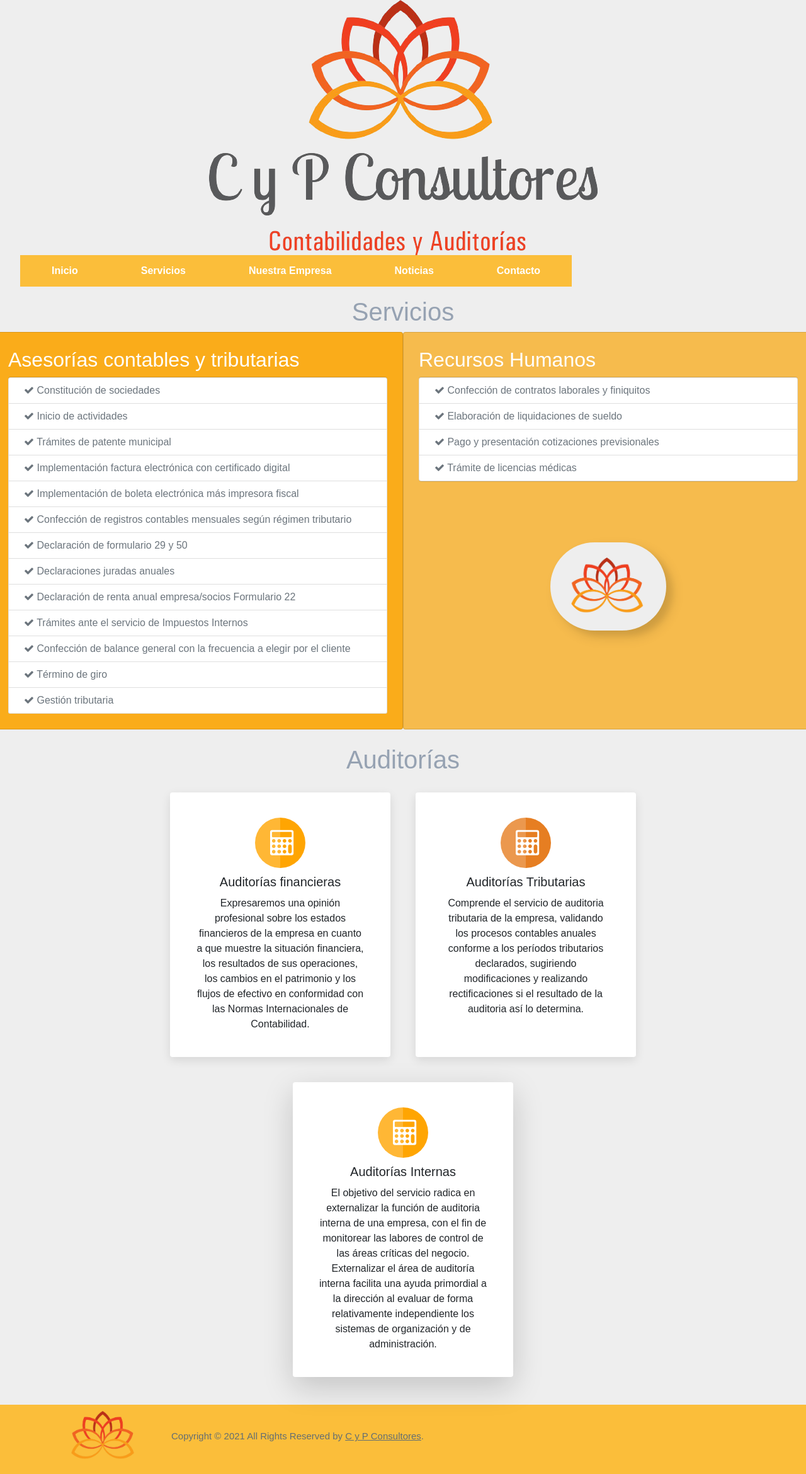
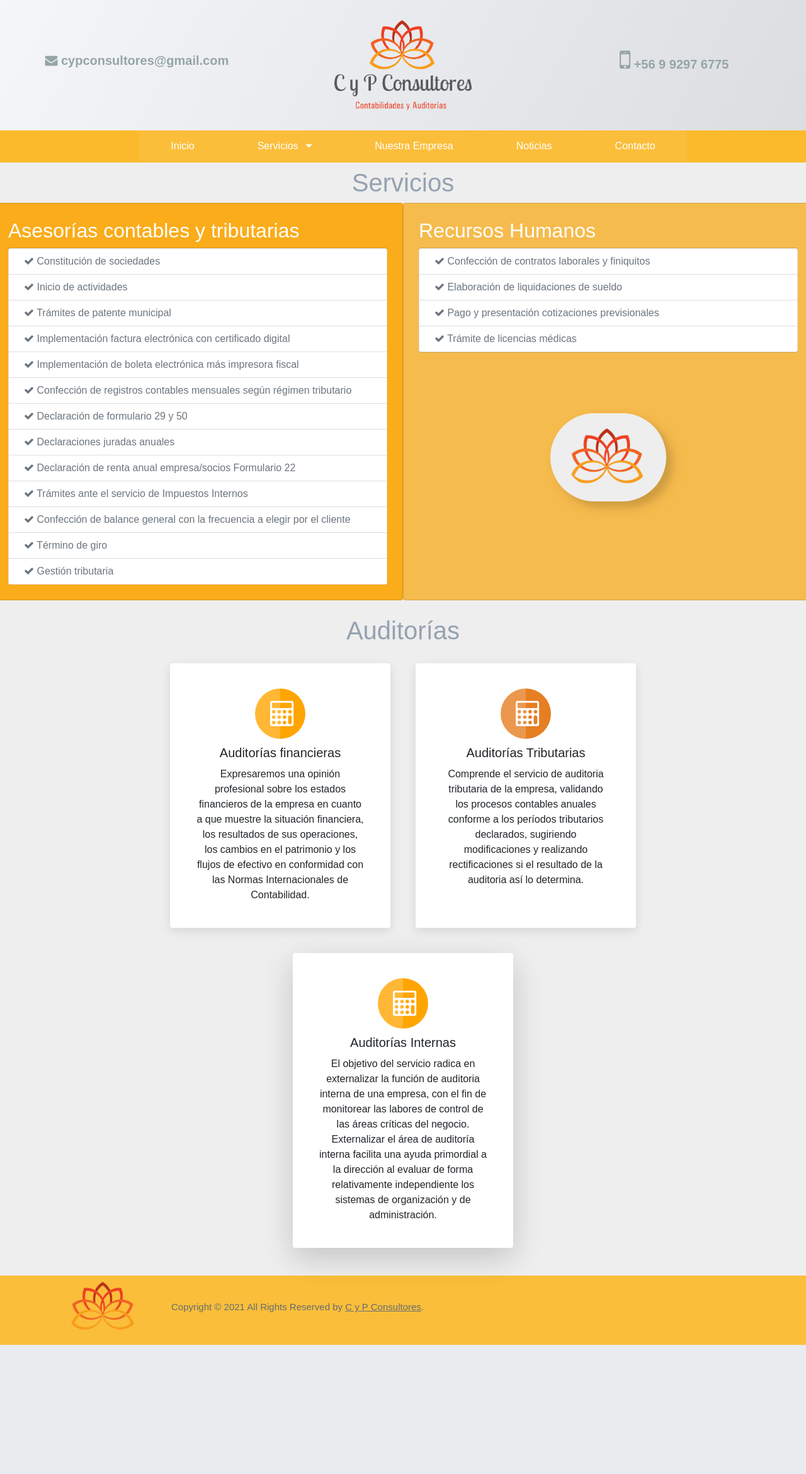
Before and after one commit to Toqui012/ContabilidadCeci, a PHP site: page /services.html in a window 1280 px wide. Shown: the whole page at 63% size. After the commit the page ends 2135 px from the top, so only its background shows below. Run offline with PHP 8.4, Linux system fonts and the light colour scheme; some libraries are stand-ins or nearby versions.

Commit message:
nuevo diseño

```diff
--- a/app.js
+++ b/app.js
@@ -71,6 +71,10 @@ toggleNav.addEventListener("click", function () {
 })
 
 
+function effectHamburger(x){
+  x.classList.toggle("change");
+}
+
 
 
 // selector.addEventListener("mouseenter",() =>
--- a/services.html
+++ b/services.html
@@ -12,28 +12,69 @@
 </head>
 <body>
 
-    <!-- Code Nav -->
-    <nav>
-        <div class="logo">
-            <div class="container-fluid">
-                <img src="assets/Logo.png" class="img-fluid mx-auto d-flex" id="imgLogo" alt="logoPortada">
+    <header>
+        <div class="main-heading row">
+            <div class="col-md-4 align-self-center">
+                <i class="fa fa-envelope fa-1x" aria-hidden="true"></i> cypconsultores@gmail.com<p></p>
+            </div>
+
+            <div class="col-md-4 p-3">
+                <img class="p-3" src="assets/Logo.png" id="logoNav" alt="">
+            </div>
+
+            <div class="col-md-4 align-self-center">
+                <i class="fa fa-mobile fa-2x" aria-hidden="true"></i> +56 9 9297 6775<p></p>
             </div>
         </div>
-        <ul class="nav-links">
-            <li><a href="index.html"><strong>Inicio</strong> </a></li>
-            <li><a href="services.html"><strong>Servicios</strong></a></li>
-            <li><a href="nuestraEmpresa.html"><strong>Nuestra Empresa</strong></a></li>
-            <li><a href="#"><strong>Noticias</strong></a></li>
-            <li><a href="#"><strong>Contacto</strong></a></li>
+    </header>
+
+
+      <div class="desktop-nav">
+          <div class="d-flex justify-content-center">
+            <nav>
+                <ul>
+                    <li><a href="index.html">Inicio</a></li>
+                    <li class="drop-down"><a href="#">Servicios <i class="fa fa-caret-down" aria-hidden="true"></i></a>
+                        <ul>
+                            <li><a href="services.html">Asesorías Contables</a></li>
+                            <li><a href="services.html">Asesorías Tributarias</a></li>
+                            <li><a href="services.html">Recursos Humanos</a></li>
+                            <li><a href="services.html">Auditorías</a></li>
+                        </ul>
+                    </li>
+                    <li><a href="nuestraEmpresa.html">Nuestra Empresa</a></li>
+                    <li><a href="#">Noticias</a></li>
+                    <li><a href="#">Contacto</a></li>
+                </ul>
+            </nav>
+          </div>
+      </div>
+
+
+      <!-- Code Hamburger -->
+      <div class="hamburgerMenu" id="toggle-nav" onclick="effectHamburger(this)">
+        <div class="bar1"></div>
+        <div class="bar2"></div>
+        <div class="bar3"></div>
+      </div>
+
+      <div class="mobile-nav">
+        <ul>
+          <li><a href="index.html">Inicio</a></li>
+          <li class="m-drop-down"><a href="#">Servicios <i class="fa fa-caret-down" aria-hidden="true"></i></a>
+            <ul>
+              <li><a href="services.html">Asesorías Contables</a></li>
+              <li><a href="services.html">Asesorías Tributarias</a></li>
+              <li><a href="services.html">Recursos Humanos</a></li>
+              <li><a href="services.html">Auditorías</a></li>
+            </ul>
+            <li><a href="nuestraEmpresa.html">Nuestra Empresa</a></li>
+            <li><a href="#">Noticias</a></li>
+            <li><a href="#">Contacto</a></li>
+          </li>
         </ul>
-        <div class="burger">
-            <div class="line1"></div>
-            <div class="line2"></div>
-            <div class="line3"></div>
-        </div>
-    </nav>
+      </div>
 
-    <!-- End Code Nav -->
 
     <div class="col text-center m-2">
         <h5 class="display-6 text-center header-services">Servicios</h5>
@@ -41,7 +82,7 @@
 
 
 
-    <div class="row">
+    <div class="row" style="overflow-x: hidden !important;">
         <div class="col-sm-12 col-md-6 card text-white pb-4 container rounded p-4 list-asesory">
             <h2>Asesorías contables y tributarias</h2>
             <div class="list-group text-justify">
--- a/style.css
+++ b/style.css
@@ -4,6 +4,10 @@
     padding: 0;
     margin: 0;
     box-sizing: border-box;
+}
+
+html{
+  overflow-x:  hidden;
 }
 
 body{
@@ -20,25 +24,19 @@ header {
 #logoNav{
   width: 100%;
   max-width: 250px;
-  background: #eee;
-  border-radius: 20%;
-  box-shadow: 7px 4px 2px -1px rgba(0, 0, 0, .32);
 }
 
 #contactHeader{
   list-style: none;
 }
 
-.logo-box{
-}
-
 .main-heading {
   text-align: center;
   font-size:20px;
   font-weight:bold;
-  background-color: #e99a08 !important;
+  background: linear-gradient(120deg, #f5f6fa, #dcdde1);
   margin: 0 !important;
-  color: #eee;
+  color: #95a5a6;
 }
 
 .desktop-nav {
```
Also changed, not shown: other parts of style.css (+43 -18 lines), index.html (+24 -20 lines), nuestraEmpresa.html (+61 -20 lines).
